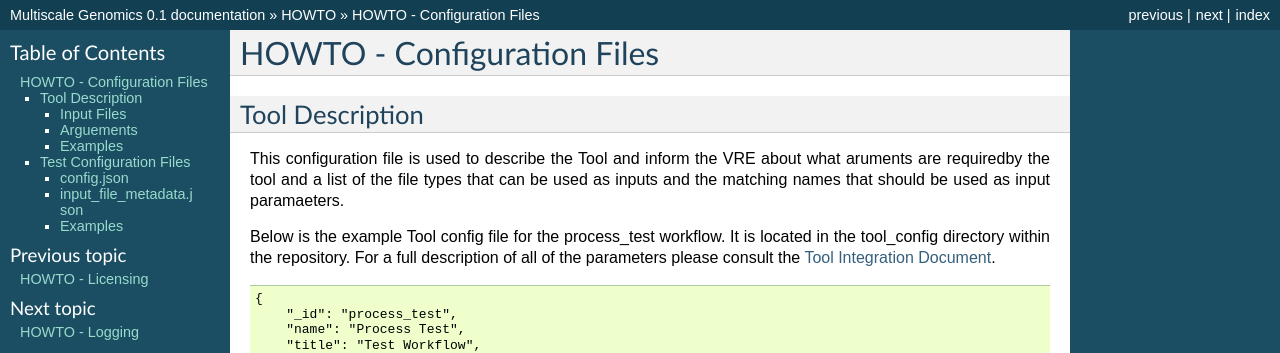
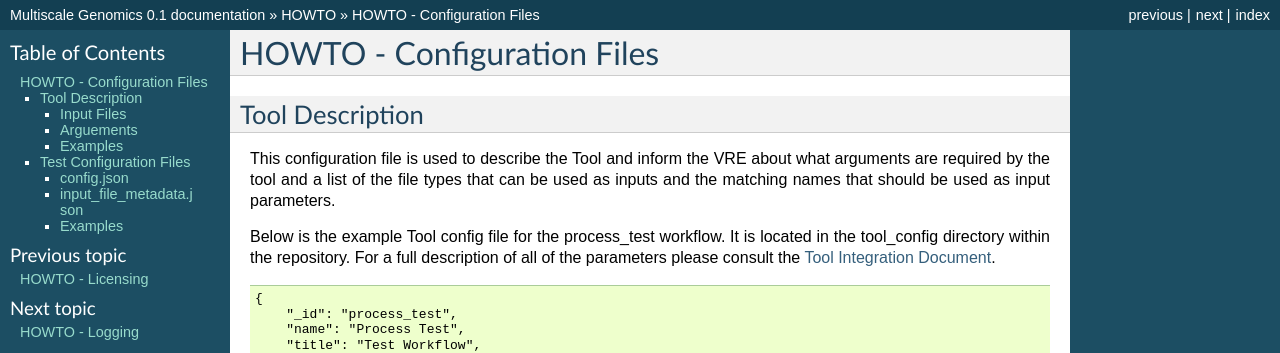
Before and after one commit to Multiscale-Genomics/mg-docs, a Sphinx documentation site: the page built from docs/howto/howto_config.rst, in a window 1280 px wide and 900 px high. Shown: the top 353 px of the window. Built offline with Sphinx 7.4.7, drawn with Linux system fonts in a browser that asks for light colours.

Commit message:
Update howto_config.rst
fixed typos

```diff
--- a/docs/howto/howto_config.rst
+++ b/docs/howto/howto_config.rst
@@ -19,7 +19,7 @@ HOWTO - Configuration Files
 Tool Description
 ----------------
 
-This configuration file is used to describe the Tool and inform the VRE about what aruments are requiredby the tool and a list of the file types that can be used as inputs and the matching names that should be used as input paramaeters.
+This configuration file is used to describe the Tool and inform the VRE about what arguments are required by the tool and a list of the file types that can be used as inputs and the matching names that should be used as input parameters.
 
 Below is the example Tool config file for the process_test workflow. It is located in the tool_config directory within the repository. For a full description of all of the parameters please consult the `Tool Integration Document <https://docs.google.com/document/d/1Fid4RkNyt9-_0g_SrCw8J1k8MrOMZI4GLzzpdCAATZc/edit?usp=sharing>`_.
 
```
